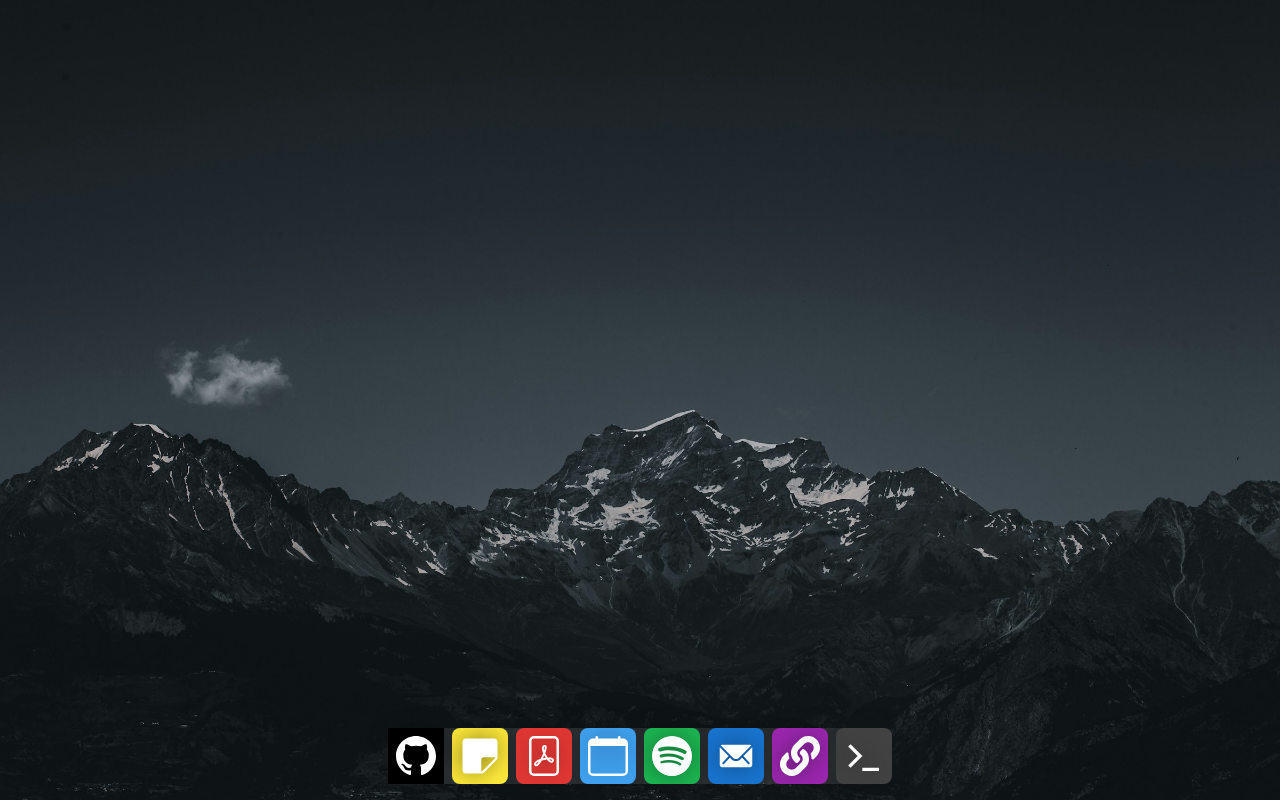
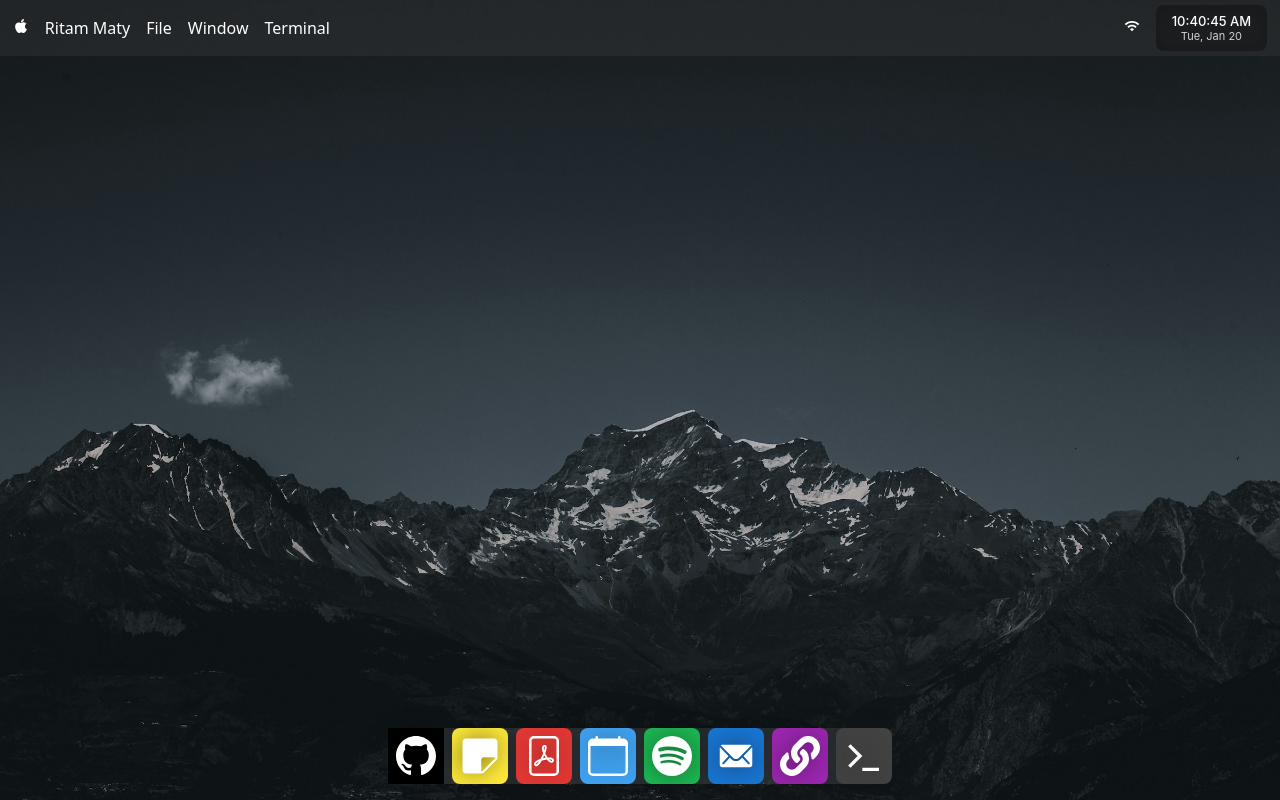
Before and after one commit to ritam-g/macos-desktop-react, a React (Vite) app: page / in a window 1280 px wide. Built offline with nearby package versions, Linux system fonts and the light colour scheme.

Commit message:
nav bar is added

```diff
--- a/src/App.jsx
+++ b/src/App.jsx
@@ -1,10 +1,12 @@
 import React from 'react'
 import './app.scss'
 import Dock from './components/Dock'
+import Nav from './components/Nav'
 function App() {
   return (
     <>
      <main>
+      <Nav/>
       <Dock/>
     </main>
     </>
--- /dev/null
+++ b/src/components/DateTime.jsx
@@ -0,0 +1,48 @@
+import React, { useState, useEffect } from "react";
+
+function DateTime() {
+  const [time, setTime] = useState(new Date());
+
+  useEffect(() => {
+    const timer = setInterval(() => {
+      setTime(new Date());
+    }, 1000);
+
+    return () => clearInterval(timer);
+  }, []);
+
+  const timeString = time.toLocaleTimeString("en-US", {
+    hour: "2-digit",
+    minute: "2-digit",
+    second: "2-digit",
+    hour12: true,
+  });
+
+  const dateString = time.toLocaleDateString("en-US", {
+    weekday: "short",
+    month: "short",
+    day: "numeric",
+  });
+
+  return (
+    <div
+      style={{
+        padding: "8px 16px",
+        backgroundColor: "rgba(0, 0, 0, 0.4)",
+        borderRadius: "8px",
+        color: "#fff",
+        fontSize: "13px",
+        fontFamily:
+          '-apple-system, BlinkMacSystemFont, "Segoe UI", sans-serif',
+        textAlign: "center",
+        minWidth: "110px",
+        backdropFilter: "blur(8px)",
+      }}
+    >
+      <div style={{ fontWeight: 500 }}>{timeString}</div>
+      <div style={{ fontSize: "11px", opacity: 0.8 }}>{dateString}</div>
+    </div>
+  );
+}
+
+export default DateTime;
--- /dev/null
+++ b/src/components/Nav.jsx
@@ -0,0 +1,40 @@
+import React from 'react'
+import "./Nav.scss"
+import DateTime from './DateTime'
+function Nav() {
+  return (
+    <nav className='Nav'>
+        <div className="left">
+            <div className="apple-icon">
+                <img  src="/navbar-icons/apple.svg" alt="img" />
+            </div>
+            <div className="nav-item">
+                <p>Ritam Maty</p>
+            </div>
+
+            <div className="nav-item">
+                <p>File</p>
+            </div>
+
+            <div className="nav-item">
+                <p>window</p>
+            </div>
+            <div className="nav-item">
+                <p>terminal</p>
+            </div>
+
+        </div>
+        <div className="right">
+            <div className="nav-item">
+                <img src="/navbar-icons/wifi.svg" alt="img" />
+            </div>
+            <div className="nav-item">
+                <DateTime/>
+            </div>
+        </div>
+
+    </nav>
+  )
+}
+
+export default Nav
--- /dev/null
+++ b/src/components/Nav.scss
@@ -0,0 +1,21 @@
+nav{
+
+    text-transform: capitalize;
+    color: white;
+    padding-inline: 0.8rem;
+    padding-block: 0.3rem;
+    backdrop-filter: blur(1px);
+    background-color: rgba(89, 89, 89, 0.207);
+    display: flex;
+    justify-content: space-between;
+
+        font-family: system-ui, -apple-system, BlinkMacSystemFont, 'Segoe UI', Roboto, Oxygen, Ubuntu, Cantarell, 'Open Sans', 'Helvetica Neue', sans-serif;
+
+
+    .left,.right{
+        display: flex;
+        gap: 1rem;
+        align-items: center;
+    }
+
+}
```
Also changed, not shown: public/navbar-icons/apple.svg (added), public/navbar-icons/wifi.svg (added).
